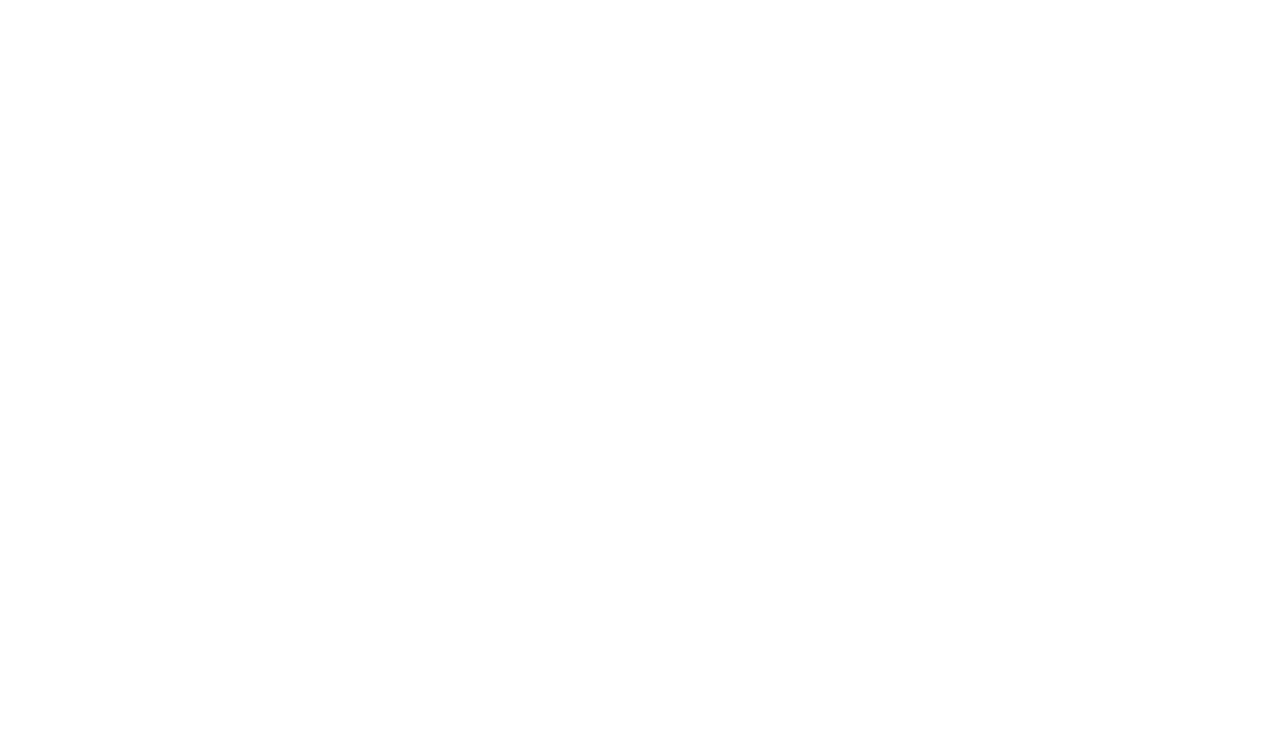
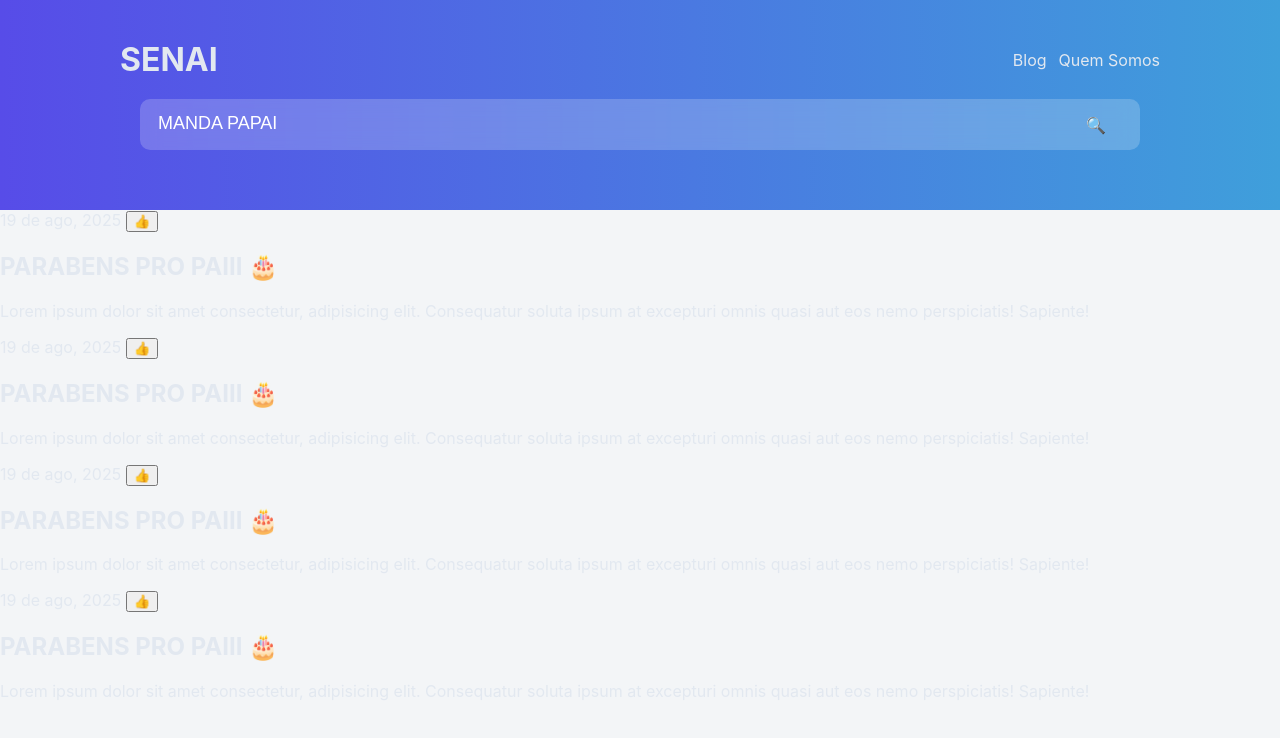
Before and after one commit to KaickFlauzin08/P-gina-de-Blog, a plain HTML site: page index.html in a window 1280 px wide. Drawn offline with Linux system fonts and the light colour scheme.

Commit message:
Atualizacao

```diff
--- a/index.html
+++ b/index.html
@@ -0,0 +1,96 @@
+<!DOCTYPE html>
+<html lang="pt-br">
+  <head>
+    <meta charset="UTF-8" />
+    <meta name="viewport" content="width=device-width, initial-scale=1.0" />
+    <title>Senai</title>
+
+    <link rel="website icon"  type="png" href="Img/logo_senai-1024x1024-removebg-preview.png">
+
+    <link rel="stylesheet" href="style.css" />
+  </head>
+  <body>
+    <header>
+      <div class="header-contente">
+        <h1>SENAI</h1>
+          <nav>
+            <ul>
+              <li><a href="noticia.html">Blog</a></li>
+              <li><a href="sobre.html">Quem Somos</a></li>
+            </ul>
+          </nav>
+      </div>
+
+      <div class="search-bar">
+        <input type="text" placeholder="MANDA PAPAI" />
+        <span class="search-icon">🔍</span>
+      </div>
+    </header>
+
+    <main>
+        <section class="article">
+            <article class="article-card">
+                <div class="article-header">
+                    <span class="data">19 de ago, 2025</span>
+                    <button class="likebutton">👍</button>
+                </div>
+
+                <a href="noticia.html">
+                    <h2 class="article-title">PARABENS PRO PAIII 🎂</h2>
+                </a>
+                <p class="article-content">
+                    Lorem ipsum dolor sit amet consectetur, adipisicing elit. Consequatur soluta ipsum at excepturi omnis quasi aut eos nemo perspiciatis! Sapiente!
+                </p>
+            </article>
+        </section>
+
+        <section class="article">
+            <article class="article-card">
+                <div class="article-header">
+                    <span class="data">19 de ago, 2025</span>
+                    <button class="likebutton">👍</button>
+                </div>
+
+                <a href="noticia.html">
+                    <h2 class="article-title">PARABENS PRO PAIII 🎂</h2>
+                </a>
+                <p class="article-content">
+                    Lorem ipsum dolor sit amet consectetur, adipisicing elit. Consequatur soluta ipsum at excepturi omnis quasi aut eos nemo perspiciatis! Sapiente!
+                </p>
+            </article>
+        </section>
+
+        <section class="article">
+            <article class="article-card">
+                <div class="article-header">
+                    <span class="data">19 de ago, 2025</span>
+                    <button class="likebutton">👍</button>
+                </div>
+
+                <a href="noticia.html">
+                    <h2 class="article-title">PARABENS PRO PAIII 🎂</h2>
+                </a>
+                <p class="article-content">
+                    Lorem ipsum dolor sit amet consectetur, adipisicing elit. Consequatur soluta ipsum at excepturi omnis quasi aut eos nemo perspiciatis! Sapiente!
+                </p>
+            </article>
+        </section>
+
+        <section class="article">
+            <article class="article-card">
+                <div class="article-header">
+                    <span class="data">19 de ago, 2025</span>
+                    <button class="likebutton">👍</button>
+                </div>
+
+                <a href="noticia.html">
+                    <h2 class="article-title">PARABENS PRO PAIII 🎂</h2>
+                </a>
+                <p class="article-content">
+                    Lorem ipsum dolor sit amet consectetur, adipisicing elit. Consequatur soluta ipsum at excepturi omnis quasi aut eos nemo perspiciatis! Sapiente!
+                </p>
+            </article>
+        </section>
+    </main>
+  </body>
+</html>
--- a/style.css
+++ b/style.css
@@ -0,0 +1,81 @@
+* {
+    box-sizing: border-box;
+}
+
+body{
+    font-family: "inter", sans-serif;
+    background-color: #f3f5f7;
+    color: #e2e8f0;
+    margin: 0;
+    padding: 0;
+}
+
+a{
+    color: inherit;
+    text-decoration: none;
+}
+
+ul{
+    list-style: none;
+    padding: 0;
+    margin: 0;
+}
+
+header{
+    background: #574CE8;
+background: linear-gradient(90deg, rgba(87, 76, 232, 1) 0%, rgba(63, 159, 219, 1) 100%);
+
+padding: 40px 120px;
+}
+
+.header-contente{
+    display: flex;
+    justify-content: space-between;
+    align-items: center;
+}
+
+h1{
+    font-size: 2em;
+    margin: 0;
+}
+
+header nav ul{
+    display: flex;
+    gap: 12px;
+}
+
+.search-bar{
+    display: flex;
+    align-items: center;
+    margin: 20px;
+    padding: 10px;
+    border-radius: 10px;
+    background-color: rgb(255, 255,255 , 0.2);
+    backdrop-filter: blur(10px);
+    color: #0a111e;
+}
+
+.search-bar input{
+    border: none;
+    background: transparent;
+    width: 95%;
+    color: white;
+    padding: 8px;
+}
+
+.search-bar input::placeholder{
+  color: white;
+  font-size: large;
+}
+
+.search-bar .search-icon{
+    color: #a0aec0;
+    padding: 5px;
+}
+
+.articles{
+    display: flex;
+    padding: 40px 120px;
+    gap: 40px;
+    flex-wrap: wrap;
+}
```
Also changed, not shown: noticia.html (+3 -21 lines), Img/logo_senai-1024x1024-removebg-preview.png (added).
